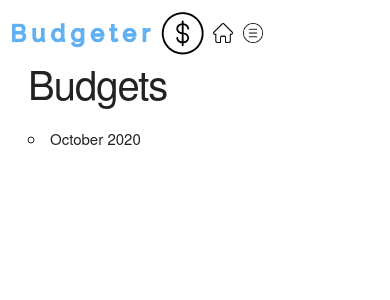
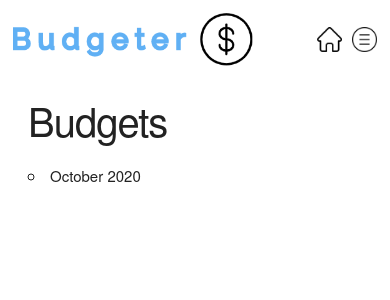
Before and after one commit to braddeibert/budgeter, a Django app: page / in a window 390 px wide. Shown: the top 300 px of the page. Run offline with Django 3.2, Linux system fonts and the light colour scheme; data comes from the database, SQL or seed files in the repository.

Commit message:
finished custom navbar. styled for mobile and desktop.

```diff
--- a/static/css/style.css
+++ b/static/css/style.css
@@ -1,5 +1,7 @@
 .navbar {
   display: flex;
+  justify-content: center;
+  padding-bottom: 25px;
 }
 
 .logo {
@@ -10,18 +12,33 @@
 .icons {
   display: flex;
   align-items: center;
-  justify-content: flex-end;
+  margin-left: auto;
 }
 
 .icons .nav-icons {
-  width: 2rem;
+  width: 2.5rem;
   padding: 5px;
+}
+
+#menu {
+  display: none;
+  position: absolute;
+  top: 60px;
+  right: 10px;
+  padding: 5px;
+  border: 1px solid black;
+  border-radius: 5px;
+}
+
+#menu .menu-item {
+  display: block;
+  text-decoration: none;
 }
 
 /* Larger than mobile */
 @media (min-width: 320px) {
   .logo {
-    width: 200px;
+    width: 250px;
   }
 }
 
@@ -31,14 +48,32 @@
     width: 3rem;
   }
   .logo {
-    width: 300px;
+    width: 400px;
   }
 }
 
 /* Larger than tablet */
 @media (min-width: 750px) {
+  .navbar {
+    flex-direction: column;
+  }
   .logo {
     width: 400px;
+  }
+  .icons {
+    margin-left: 0px;
+    align-self: center;
+  }
+  .icons .nav-icons {
+    display: none;
+  }
+  #menu {
+    position: initial;
+    display: block;
+    border: none;
+  }
+  #menu .menu-item {
+    display: inline;
   }
 }
 
--- /dev/null
+++ b/static/js/main.js
@@ -0,0 +1,12 @@
+window.onload = function openHamburgerMenu() {
+    document.getElementById("burger").addEventListener("click", () => {
+        menu = document.getElementById("menu")
+
+        if (menu.style.display == "block") {
+            menu.style.display = "none"
+        }
+        else {
+            menu.style.display = "block"
+        }
+    })
+}
--- a/static/scss/style.scss
+++ b/static/scss/style.scss
@@ -1,5 +1,7 @@
 .navbar {
     display: flex;
+    justify-content: center;
+    padding-bottom: 25px;
 }
 
 .logo {
@@ -10,18 +12,33 @@
 .icons {
     display: flex;
     align-items: center;
-    justify-content: flex-end;
+    margin-left: auto;
 
     .nav-icons {
-        width: 2rem;
+        width: 2.5rem;
         padding: 5px;
+    }
+}
+
+#menu {
+    display: none;
+    position: absolute;
+    top: 60px;
+    right: 10px;
+    padding: 5px;
+    border: 1px solid black;
+    border-radius: 5px;
+
+    .menu-item {
+        display: block;
+        text-decoration: none;
     }
 }
 
 /* Larger than mobile */
 @media (min-width: 320px) {
     .logo {
-        width: 200px;
+        width: 250px;
     }
 }
 
@@ -34,14 +51,37 @@
     }
 
     .logo {
-        width: 300px;
+        width: 400px;
     }
 }
 
 /* Larger than tablet */
 @media (min-width: 750px) {
+    .navbar {
+        flex-direction: column;
+    }
+
     .logo {
         width: 400px;
+    }
+
+    .icons {
+        margin-left: 0px;
+        align-self: center;
+
+        .nav-icons {
+            display: none;
+        }
+    }
+
+    #menu {
+        position: initial;
+        display: block;
+        border: none;
+
+        .menu-item {
+            display: inline;
+        }
     }
 }
 
--- a/templates/base.html
+++ b/templates/base.html
@@ -7,14 +7,21 @@
     <title>{% block title %}Budgeter{% endblock title %}</title>
     <link rel="stylesheet" href="{% static "/css/skeleton.css" %}">
     <link rel="stylesheet" href="{% static "/css/style.css" %}">
+    <script src="{% static "/js/main.js" %}"></script>
 </head>
 <body>
 
     <div class="navbar">
         <img class="logo" src="{% static "icons\budgeter_logo.png" %}" alt="">
         <div class="icons">
-            <img class="nav-icons" src="{% static "icons\home.png" %}" alt="">
-            <img class="nav-icons" src="{% static "icons\hamburger.png" %}" alt="">
+            <a href="">
+                <img class="nav-icons" src="{% static "icons\home.png" %}" alt="">
+            </a>
+            <img id="burger" class="nav-icons" src="{% static "icons\hamburger.png" %}" alt="">
+            <div id="menu">
+                <a class="menu-item" href="">Item 1</a>
+                <a class="menu-item" href="">Item 2</a>
+            </div>
         </div>
     </div>
 
```
